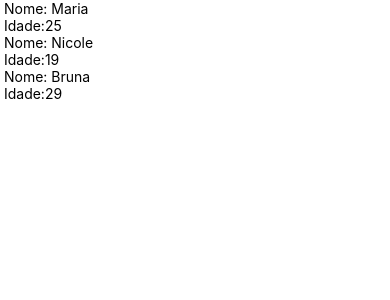
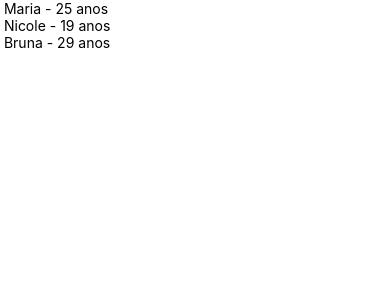
Before and after one commit to maria-quidiquimo/projeto-mobile, a React Native app in the folder first-app/: screen / in a window 390 px wide. Shown: the top 300 px of the page. Built offline with nearby package versions, Linux system fonts and the light colour scheme.

Commit message:
desestruturação em componentes aula 4 slide 10

```diff
--- a/first-app/src/basic_components/props-aula4-cartao-perfil.js
+++ b/first-app/src/basic_components/props-aula4-cartao-perfil.js
@@ -1,10 +1,7 @@
 import { View, Text } from "react-native"
 
-export default function CartaoPerfil(props){
+export default function CartaoPerfil({ nome, idade }){
     return (
-        <View>
-            <Text> Nome: {props.nome}</Text>
-            <Text> Idade:{props.idade}</Text>
-        </View>
+        <Text> {nome} - {idade} anos</Text>
     )
 }
```
